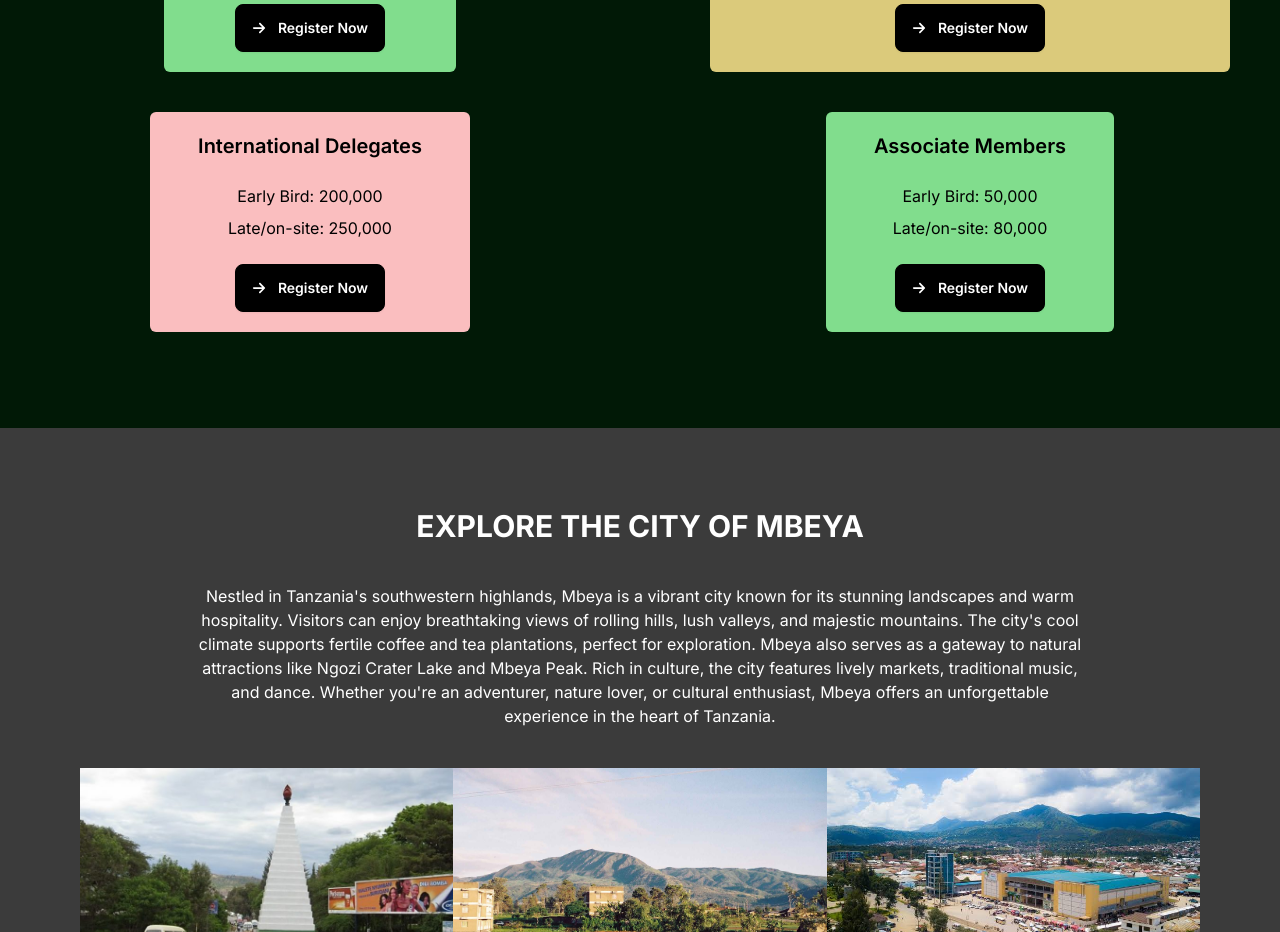
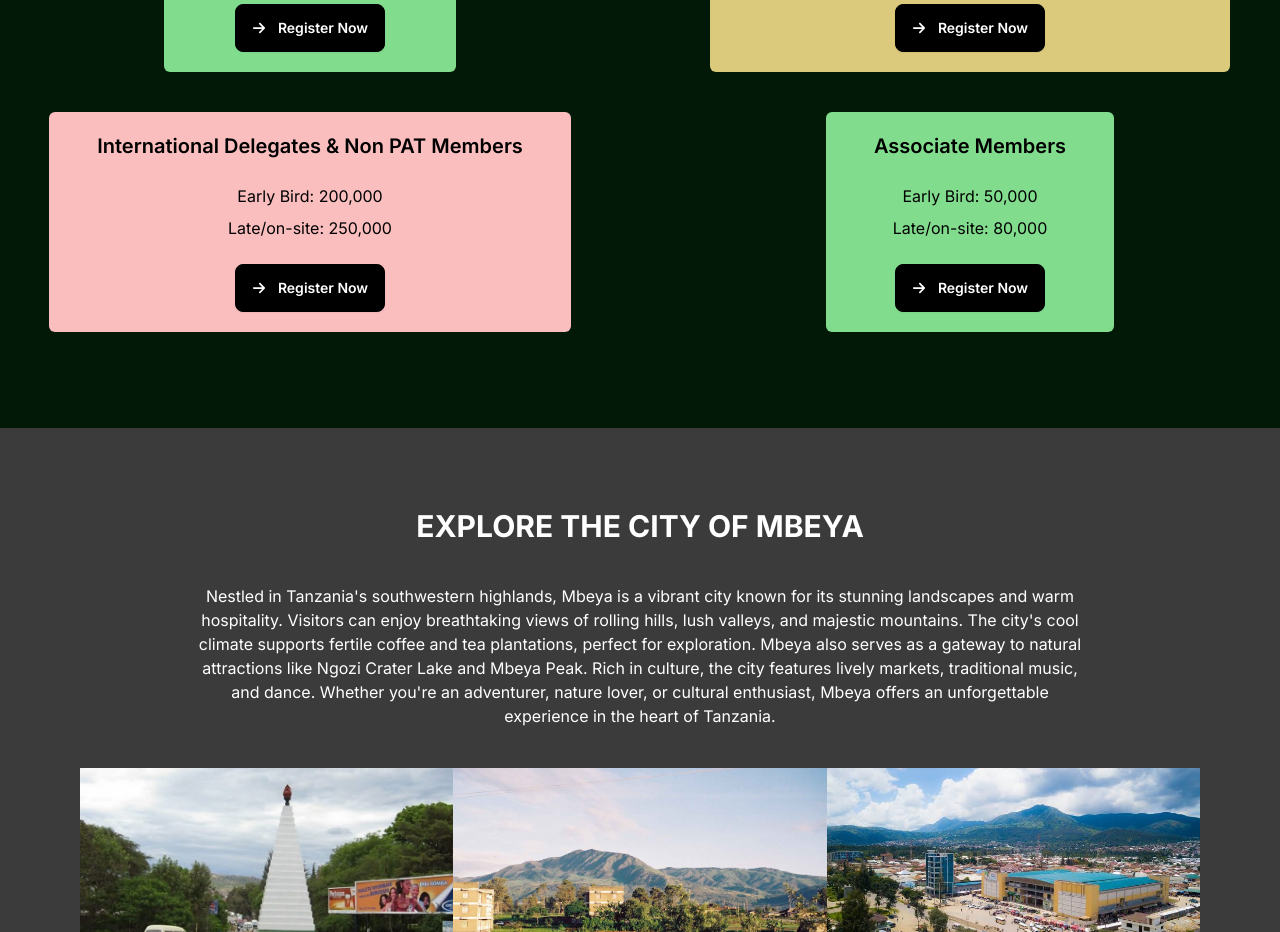
Before and after one commit to kevinmisigaro/pat-nextjs, a Next.js app: page / in a window 1280 px wide. Shown: the part 4320-5252 px from the top of the page. Built offline with nearby package versions, Linux system fonts and the light colour scheme.

Commit message:
added non PAT Members

```diff
--- a/src/app/page.tsx
+++ b/src/app/page.tsx
@@ -312,7 +312,7 @@ export default function Home() {
             </div>
           </RegistrationCard>
 
-          <RegistrationCard title="International Delegates" bgColor="#fabebf">
+          <RegistrationCard title="International Delegates & Non PAT Members" bgColor="#fabebf">
             <div className="flex flex-col gap-y-2 items-center text-base">
               <p>Early Bird: 200,000 </p>
               <p>Late/on-site: 250,000</p>
```
